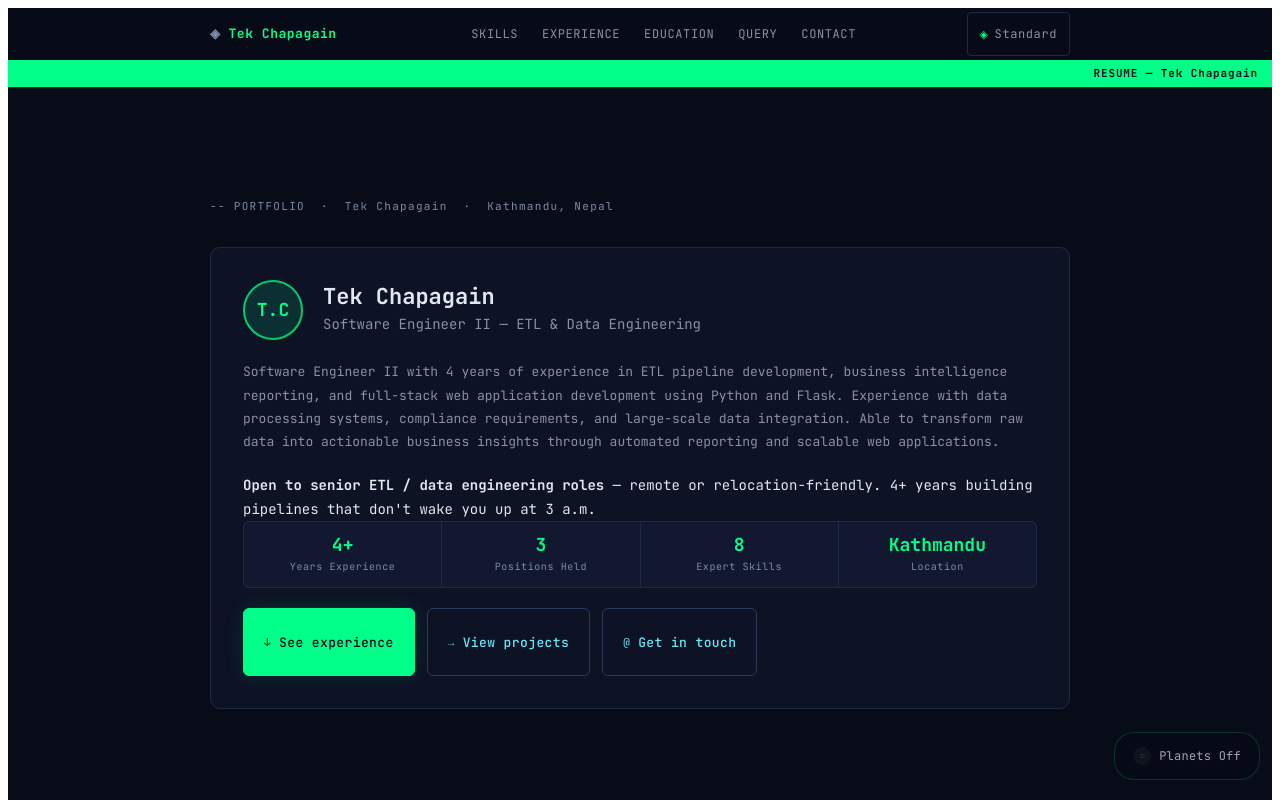
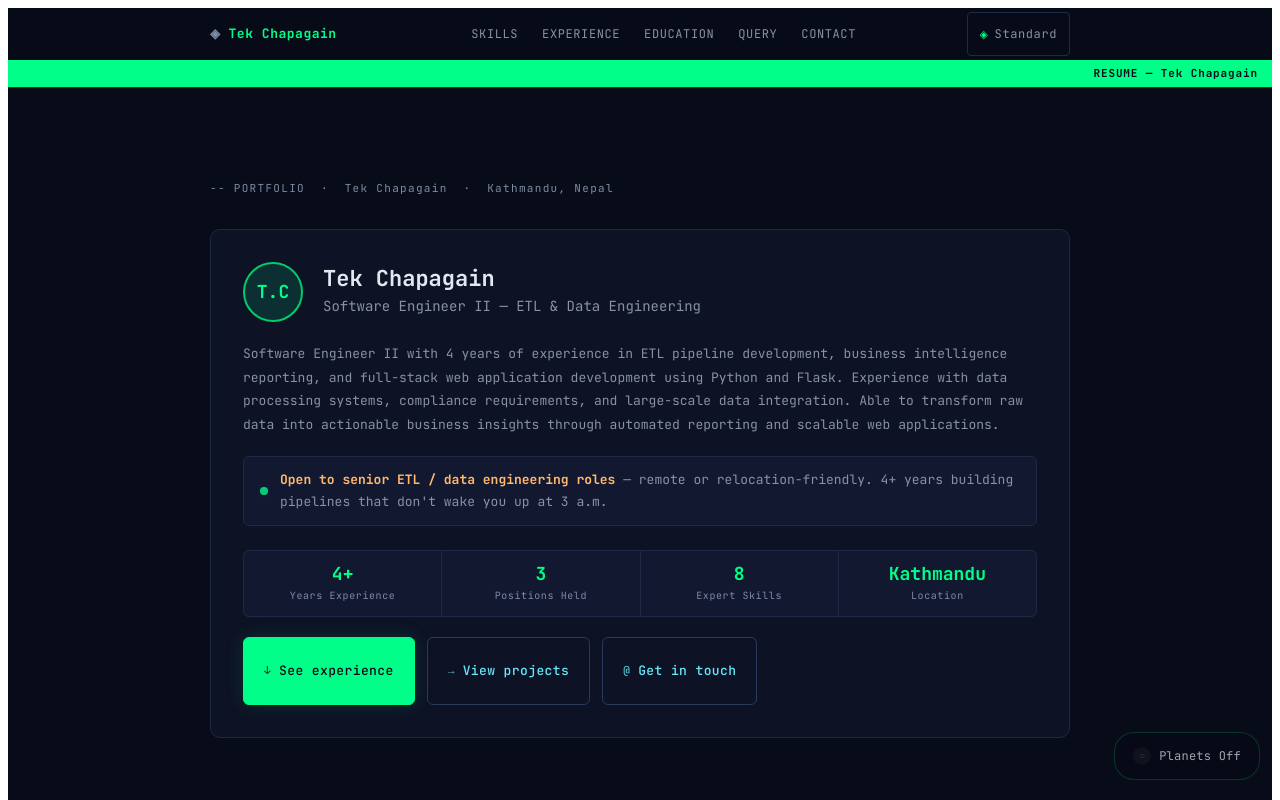
Before and after one commit to tekchapagain1/portfolio, a React (Vite) app: page / in a window 1280 px wide. Shown: the top 800 px of the page. Built offline with nearby package versions, Linux system fonts and the light colour scheme.

Commit message:
Style looking-for banner with dark surface, amber highlight, green pulse dot

```diff
--- a/src/styles/resume.css
+++ b/src/styles/resume.css
@@ -1152,6 +1152,45 @@ html.theme--light .run-btn {
   margin-bottom: var(--space-7);
 }
 
+.looking-for {
+  display: flex;
+  align-items: center;
+  gap: var(--space-3);
+  margin-bottom: var(--space-6);
+  padding: var(--space-3) var(--space-4);
+  background: var(--surface-2);
+  border: 1px solid var(--border);
+  border-radius: var(--radius-md);
+  font-size: 13px;
+  color: var(--text-secondary);
+  line-height: 1.7;
+}
+
+.looking-for strong {
+  color: var(--amber);
+  font-weight: 700;
+}
+
+.looking-for-dot {
+  width: 8px;
+  height: 8px;
+  border-radius: 50%;
+  background: var(--green);
+  flex-shrink: 0;
+  box-shadow: 0 0 6px var(--green-glow);
+  animation: pulse-dot 2s ease-in-out infinite;
+}
+
+@keyframes pulse-dot {
+  0%, 100% { opacity: 1; }
+  50% { opacity: 0.5; }
+}
+
+.looking-for--inline {
+  display: inline-flex;
+  margin-bottom: var(--space-5);
+}
+
 /* ── MOBILE RESPONSIVENESS ──────────────── */
 @media (max-width: 768px) {
   .resume-section {
```
